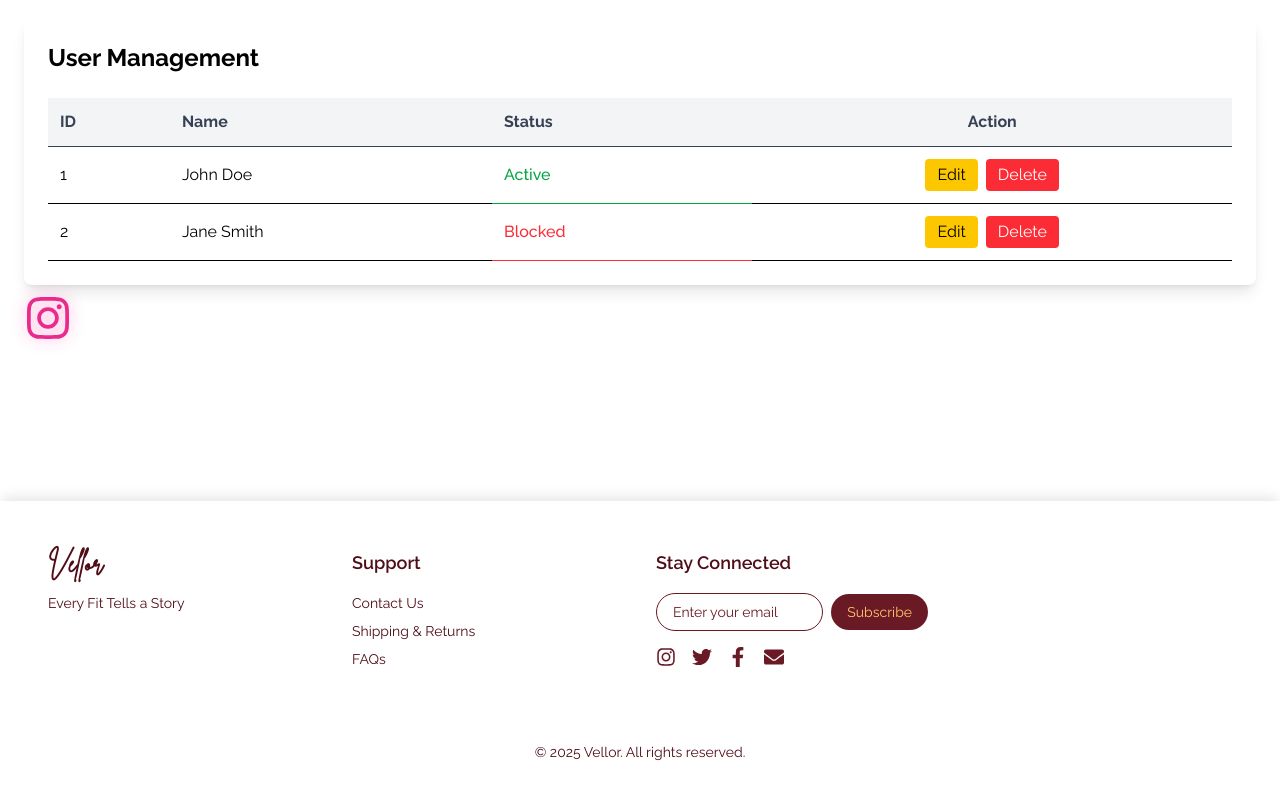
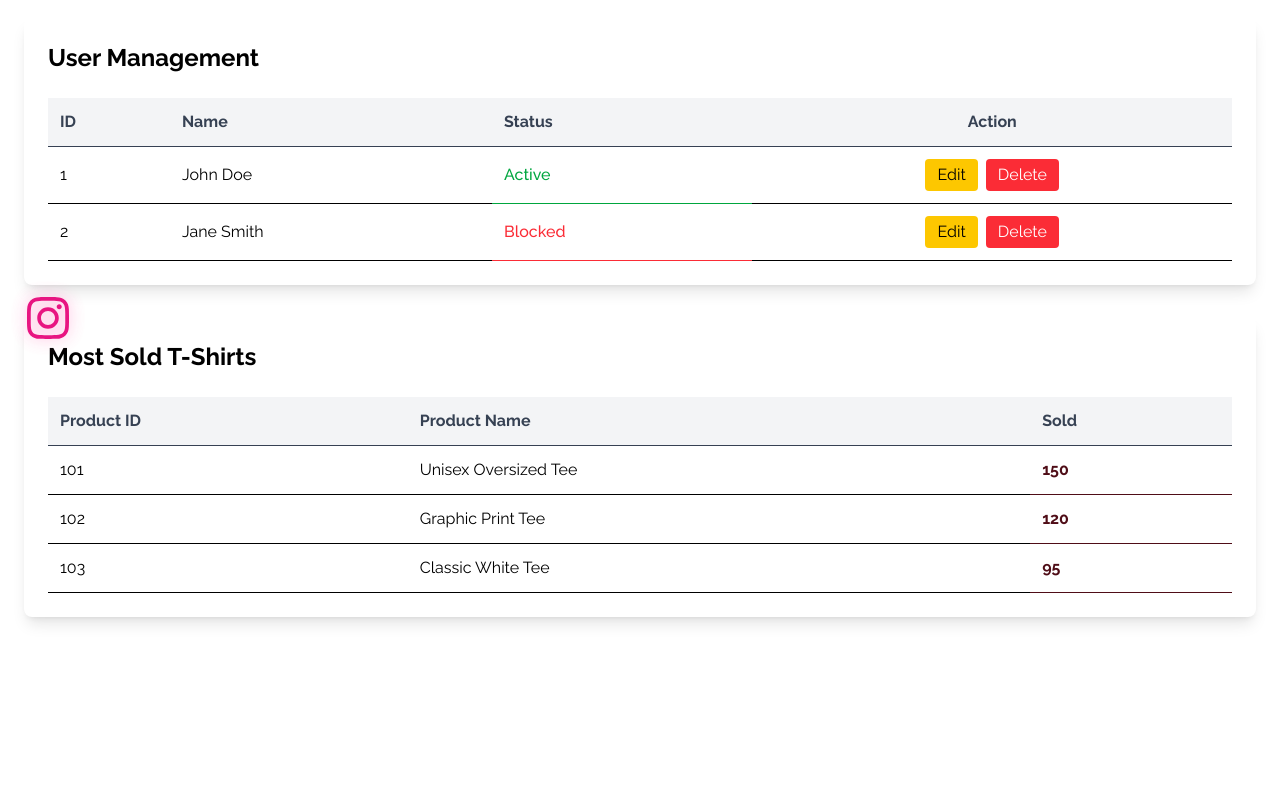
Before and after one commit to pritharai/Vellore, a React (Vite) app in the folder vellore/: page /admin-dashboard in a window 1280 px wide. Shown: the part 434-1234 px from the top of the page. Built offline with nearby package versions, Linux system fonts and the light colour scheme; a web font is replaced by a local one.

Commit message:
updated admin dashbord for most sold out products

```diff
--- a/vellore/src/components/AdminDashboard.jsx
+++ b/vellore/src/components/AdminDashboard.jsx
@@ -1,10 +1,10 @@
 import React, { useState, useEffect } from "react";
-import { FaUsers, FaSignOutAlt, FaCog, FaInstagram } from "react-icons/fa";
-import { Link } from "react-router-dom";
+import { FaUsers } from "react-icons/fa";
 
 const AdminDashboard = () => {
   const [users, setUsers] = useState([]);
   const [stats, setStats] = useState({ totalUsers: 0, activeUsers: 0 });
+  const [mostSold, setMostSold] = useState([]);
 
   useEffect(() => {
     // Fetch admin data (dummy example)
@@ -13,24 +13,20 @@ const AdminDashboard = () => {
       { id: 2, name: "Jane Smith", status: "Blocked" },
     ]);
     setStats({ totalUsers: 2, activeUsers: 1 });
+
+    // Fetch most sold t-shirts (dummy example)
+    setMostSold([
+      { id: 101, name: "Unisex Oversized Tee", sold: 150 },
+      { id: 102, name: "Graphic Print Tee", sold: 120 },
+      { id: 103, name: "Classic White Tee", sold: 95 },
+    ]);
   }, []);
-
-  const handleLogout = () => {
-    // logout logic
-    alert("Logged out successfully!");
-  };
 
   return (
     <div className="min-h-screen p-6 py-54">
       {/* Header */}
       <header className="flex justify-between items-center mb-6">
         <h1 className="text-3xl font-bold text-primary">Admin Dashboard</h1>
-        {/* <button
-          onClick={handleLogout}
-          className="flex items-center bg-red-500 text-white px-4 py-2 rounded-lg hover:bg-red-600"
-        >
-          <FaSignOutAlt className="mr-2" /> Logout
-        </button> */}
       </header>
 
       {/* Stats */}
@@ -48,7 +44,7 @@ const AdminDashboard = () => {
       </div>
 
       {/* User Table */}
-      <div className="bg-white shadow-lg rounded-lg p-6">
+      <div className="bg-white shadow-lg rounded-lg p-6 mb-8">
         <h2 className="text-2xl font-bold mb-6">User Management</h2>
 
         {users.length === 0 ? (
@@ -99,16 +95,42 @@ const AdminDashboard = () => {
         )}
       </div>
 
+      {/* Most Sold T-Shirts Table */}
+      <div className="bg-white shadow-lg rounded-lg p-6">
+        <h2 className="text-2xl font-bold mb-6">Most Sold T-Shirts</h2>
 
-      {/* Fixed Instagram Icon */}
-      {/* <a
-        href="https://instagram.com/yourpage"
-        target="_blank"
-        rel="noopener noreferrer"
-        className="fixed bottom-5 right-5 bg-pink-500 p-3 rounded-full shadow-lg animate-pulse"
+        {mostSold.length === 0 ? (
+          <div className="text-center py-10 text-gray-500">
+            <p className="text-lg">No sales data found.</p>
+          </div>
+        ) : (
+          <div className="overflow-x-auto">
+            <table className="w-full border-collapse">
+              <thead>
+                <tr className="bg-gray-100 text-gray-700">
+                  <th className="border-b p-3 text-left">Product ID</th>
+                  <th className="border-b p-3 text-left">Product Name</th>
+                  <th className="border-b p-3 text-left">Sold</th>
+                </tr>
+              </thead>
+              <tbody>
+                {mostSold.map((item) => (
+                  <tr
+                    key={item.id}
+                    className="hover:bg-gray-50 transition-colors duration-150"
                   >
-        <FaInstagram className="text-white text-3xl" />
-      </a> */}
+                    <td className="border-b p-3">{item.id}</td>
+                    <td className="border-b p-3">{item.name}</td>
+                    <td className="border-b p-3 font-bold text-primary">
+                      {item.sold}
+                    </td>
+                  </tr>
+                ))}
+              </tbody>
+            </table>
+          </div>
+        )}
+      </div>
     </div>
   );
 };
```
Lines whose indentation alone changed are shown as unchanged.
